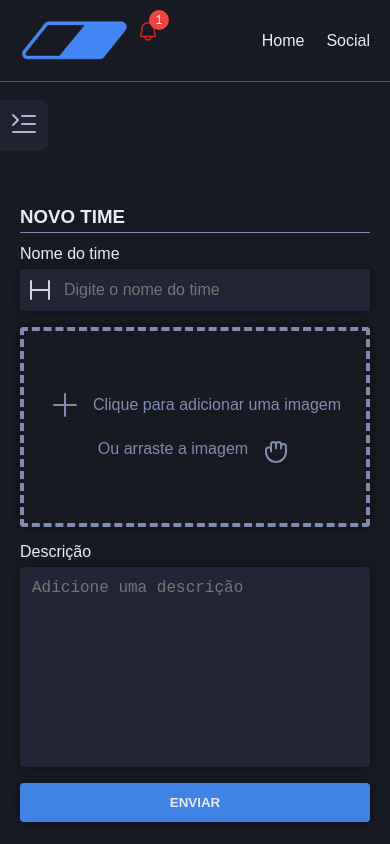
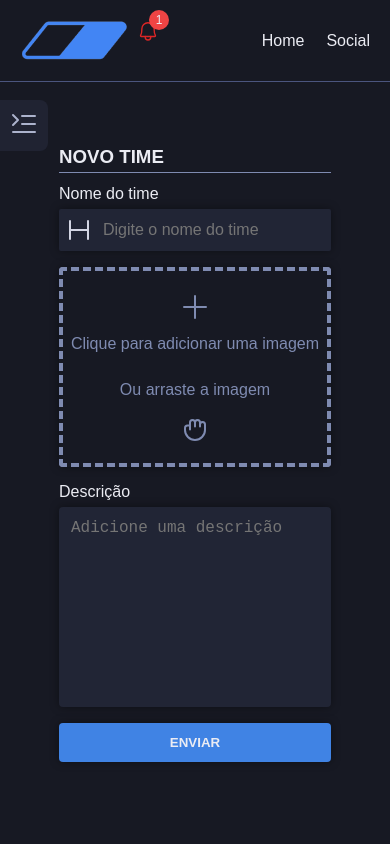
Before and after one commit to games-motion/front, a Next.js app: page /team/new_team in a window 390 px wide. Built offline with nearby package versions, Linux system fonts and the light colour scheme.

Commit message:
feat: create responsive from new team page

```diff
--- a/src/components/FormCreateNewTeam/styles.ts
+++ b/src/components/FormCreateNewTeam/styles.ts
@@ -87,6 +87,17 @@ export const InputFileContainer = styled.div<IContainerInputFileBackground>`
         display: none;
       }
     `}
+
+  @media screen and (max-width: 500px) {
+    width: 100%;
+    max-width: none;
+    min-width: auto;
+
+    label div {
+      flex-direction: column;
+      padding: 8px;
+    }
+  }
 `
 
 export const Row = styled.div`
--- a/src/styles/pages/NewTeam.styles.ts
+++ b/src/styles/pages/NewTeam.styles.ts
@@ -9,4 +9,8 @@ export const Container = styled.div`
     padding: 4px 0;
     text-transform: uppercase;
   }
+
+  @media screen and (max-width: 800px) {
+    margin: 40px auto;
+  }
 `
```
